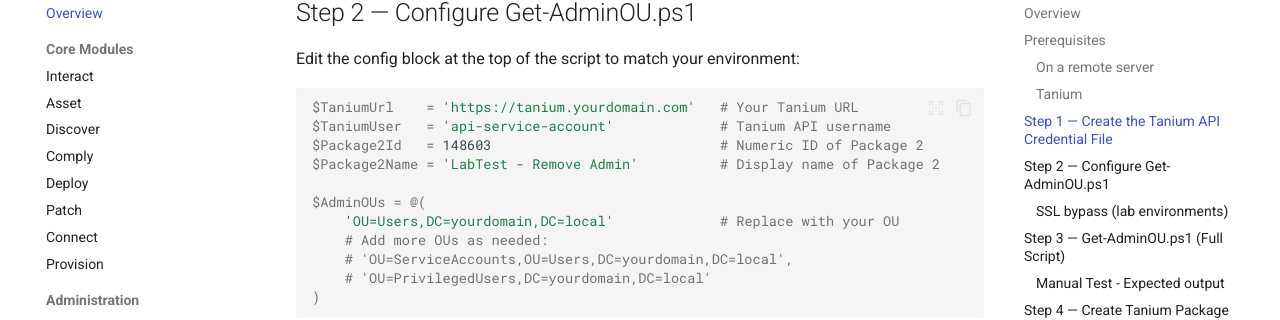
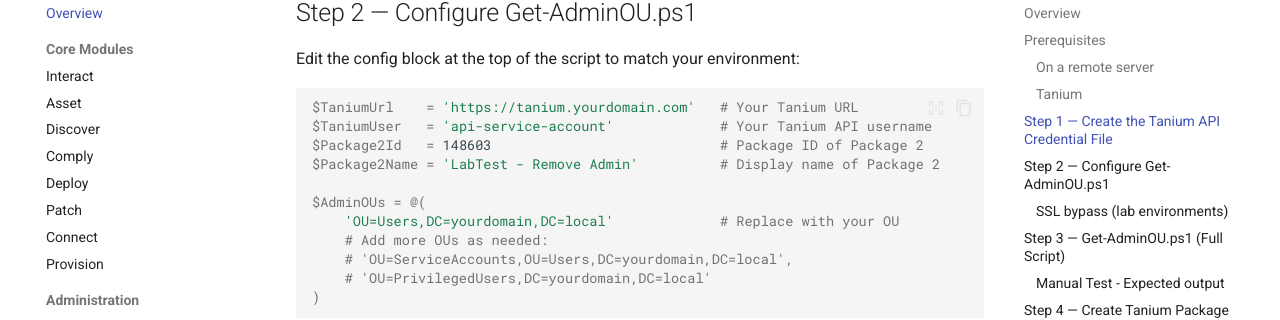
Before and after one commit to doyenkbs/MKDocs, an MkDocs documentation site: the page built from docs/home-lab/tanium/tanium_adminuser_removal.md, in a window 1280 px wide and 1400 px high, scrolled down 1629 px. Shown: the part 143-463 px from the top of the window. Built offline with MkDocs 1.6.1 and Material for MkDocs 9.7.7, drawn with Linux system fonts in a browser that asks for light colours; some of the changed text lies outside the part shown.

Commit message:
Tanium last touch

````diff
--- a/docs/home-lab/tanium/tanium_adminuser_removal.md
+++ b/docs/home-lab/tanium/tanium_adminuser_removal.md
@@ -67,8 +67,8 @@
 
 ```powershell
 $TaniumUrl    = 'https://tanium.yourdomain.com'   # Your Tanium URL
-$TaniumUser   = 'api-service-account'             # Tanium API username
-$Package2Id   = 148603                            # Numeric ID of Package 2
+$TaniumUser   = 'api-service-account'             # Your Tanium API username
+$Package2Id   = 148603                            # Package ID of Package 2
 $Package2Name = 'LabTest - Remove Admin'          # Display name of Package 2
 
 $AdminOUs = @(
@@ -137,7 +137,7 @@
 $CredFile    = Join-Path $ScriptDir 'tanium_api_cred.bin'
 
 $TaniumUrl    = 'https://tanium.yourdomain.com'   # Your Tanium URL
-$TaniumUser   = 'api-service-account'             # Tanium API username
+$TaniumUser   = 'api-service-account'             # Your Tanium API username
 $Package2Id   = 148603                            # Package ID of package2
 $Package2Name = 'LabTest - Remove Admin'          # Display name of package2
 
````
